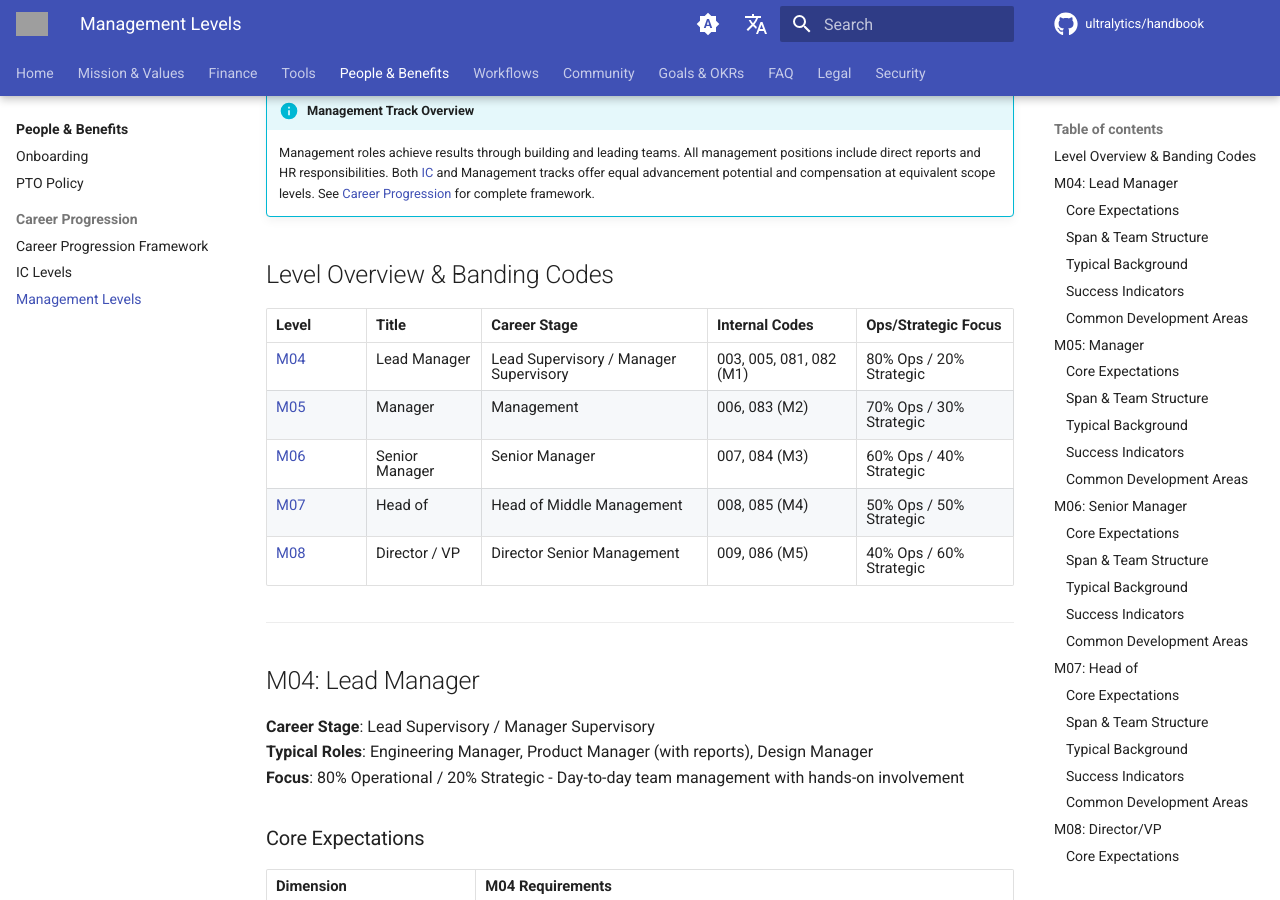
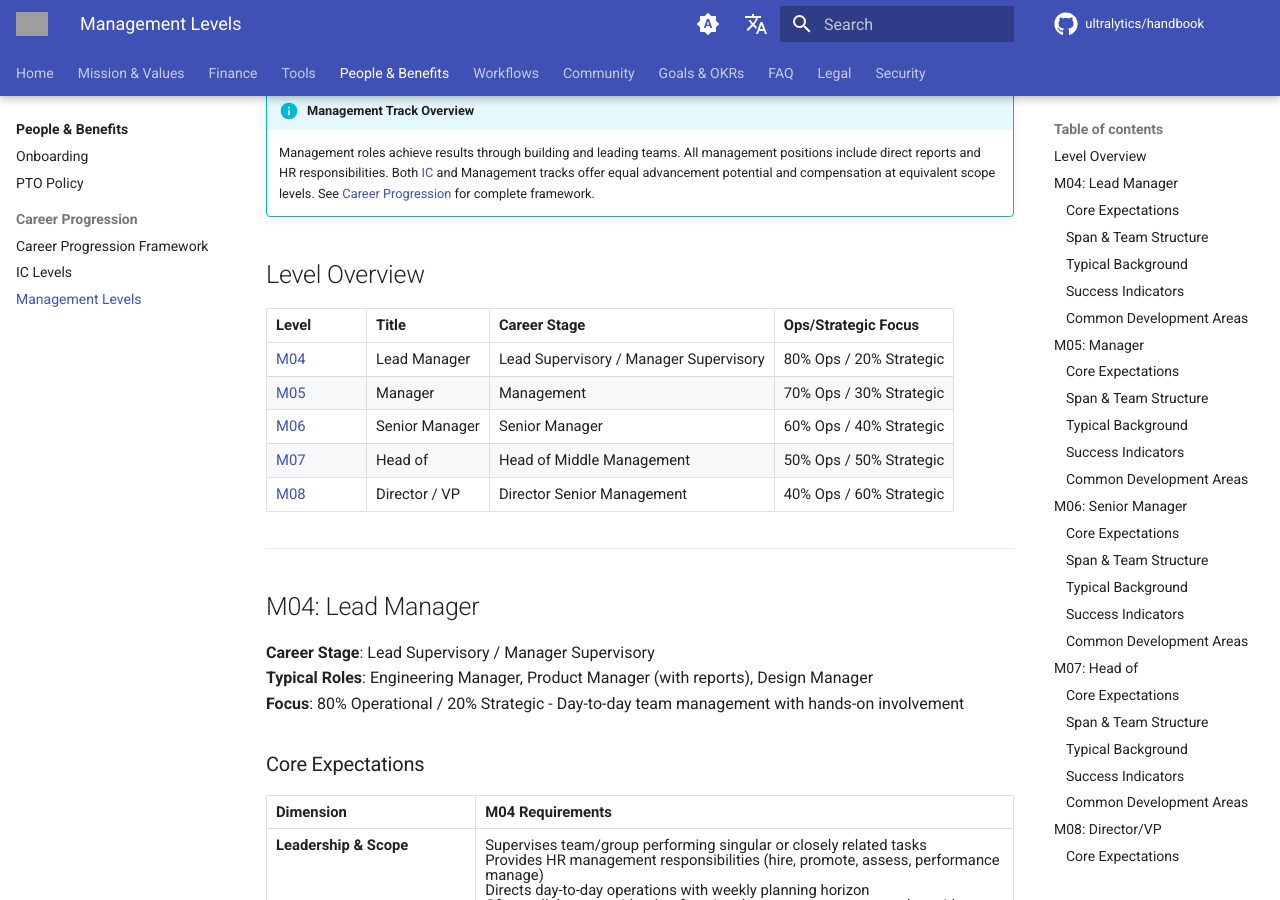
Before and after one commit to ultralytics/handbook, an MkDocs documentation site: the page built from docs/en/people/management-levels.md, in a window 1280 px wide and 900 px high, scrolled down 300 px. Built offline with MkDocs 1.6.1 and Material for MkDocs 9.7.7, drawn with Linux system fonts in a browser that asks for light colours; comment, search, counter and statistics services are not loaded; grey boxes are pictures that could not be loaded.

```diff
--- a/docs/en/people/management-levels.md
+++ b/docs/en/people/management-levels.md
@@ -1,5 +1,5 @@
 ---
-description: Management career levels M04-M08 at Ultralytics with detailed expectations, internal banding codes, people leadership scope, and strategic impact.
+description: Management career levels M04-M08 at Ultralytics with detailed expectations, internal banding, people leadership scope, and strategic impact.
 keywords: management levels, leadership ladder, manager career, people management, M04, M05, M06, M07, M08, engineering manager, director, VP, YOLO11
 ---
 
@@ -11,15 +11,15 @@
 
     Management roles achieve results through building and leading teams. All management positions include direct reports and HR responsibilities. Both [IC](ic-levels.md) and Management tracks offer equal advancement potential and compensation at equivalent scope levels. See [Career Progression](career-progression.md) for complete framework.
 
-## Level Overview & Banding Codes
+## Level Overview
 
-| Level                      | Title          | Career Stage                           | Internal Codes          | Ops/Strategic Focus     |
-| -------------------------- | -------------- | -------------------------------------- | ----------------------- | ----------------------- |
-| [M04](#m04-lead-manager)   | Lead Manager   | Lead Supervisory / Manager Supervisory | 003, 005, 081, 082 (M1) | 80% Ops / 20% Strategic |
-| [M05](#m05-manager)        | Manager        | Management                             | 006, 083 (M2)           | 70% Ops / 30% Strategic |
-| [M06](#m06-senior-manager) | Senior Manager | Senior Manager                         | 007, 084 (M3)           | 60% Ops / 40% Strategic |
-| [M07](#m07-head-of)        | Head of        | Head of Middle Management              | 008, 085 (M4)           | 50% Ops / 50% Strategic |
-| [M08](#m08-directorvp)     | Director / VP  | Director Senior Management             | 009, 086 (M5)           | 40% Ops / 60% Strategic |
+| Level                      | Title          | Career Stage                           |  Ops/Strategic Focus     |
+| -------------------------- | -------------- | -------------------------------------- |  ----------------------- |
+| [M04](#m04-lead-manager)   | Lead Manager   | Lead Supervisory / Manager Supervisory |  80% Ops / 20% Strategic |
+| [M05](#m05-manager)        | Manager        | Management                             |  70% Ops / 30% Strategic |
+| [M06](#m06-senior-manager) | Senior Manager | Senior Manager                         |  60% Ops / 40% Strategic |
+| [M07](#m07-head-of)        | Head of        | Head of Middle Management              |  50% Ops / 50% Strategic |
+| [M08](#m08-directorvp)     | Director / VP  | Director Senior Management             |  40% Ops / 60% Strategic |
 
 ---
 
```
